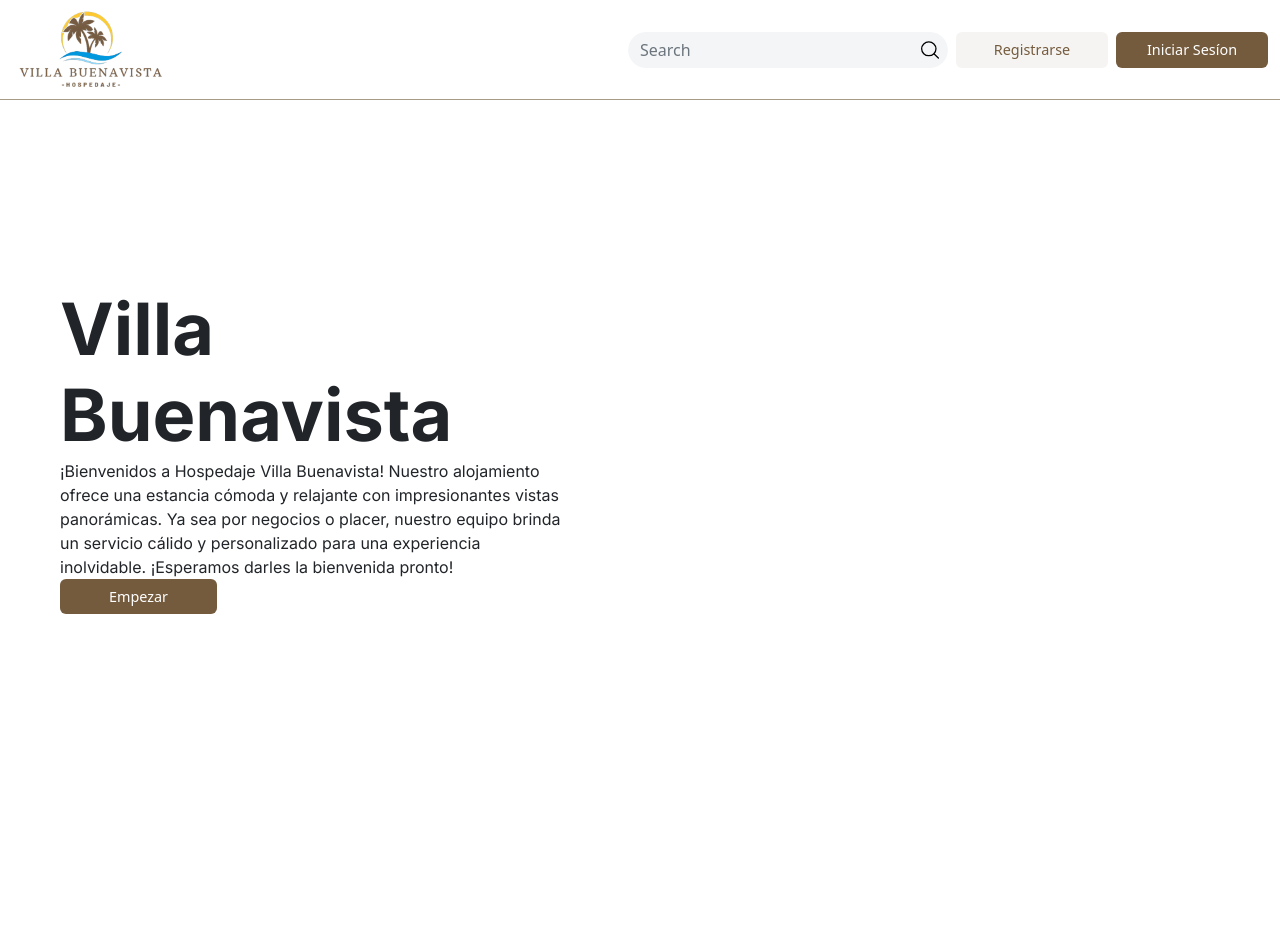
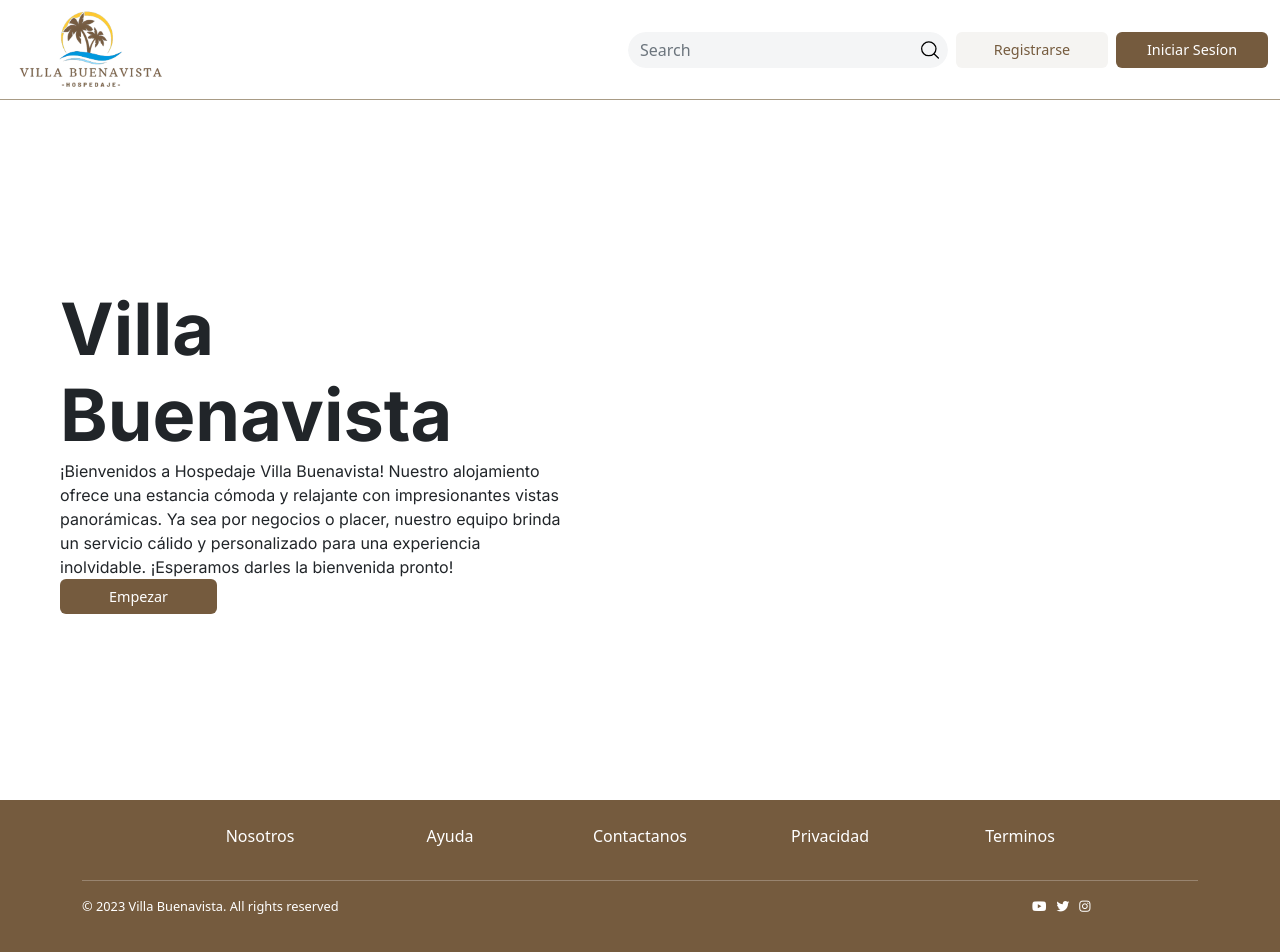
Before and after one commit to AndersonLe17/villabuenavista, a React (Create React App) app: page / in a window 1280 px wide. Shown: the top 952 px of the page. Before the commit the page ends 800 px from the top, so only its background shows below. Built offline with nearby package versions, Linux system fonts and the light colour scheme.

Commit message:
footer 80%

```diff
--- a/src/components/Content/LoginContent.jsx
+++ b/src/components/Content/LoginContent.jsx
@@ -8,7 +8,7 @@ const LoginContent = () => {
       <Col lg="6" xl="7" className="d-none d-lg-flex login-info">
         <InfoLogin
           title="Empieza a hacer tus reservas"
-          message="Si todavía no tienes una cuenta"
+          message="Si todavía no tienes una cuentas"
           to="/register"
         />
       </Col>
--- a/src/components/Footer/Footer.jsx
+++ b/src/components/Footer/Footer.jsx
@@ -1,9 +1,48 @@
+import React from "react";
 const Footer = () => {
   return (
-    <div>
-      {/* Julio 040623*/}
-      Footer
-    </div>
-  )
-}
+    <footer className="text-white py-4">
+      <div className="container">
+        <nav className="row justify-content-center flex-wrap">
+          <ul className="col-6 col-md-2 list-unstyled d-flex flex-column align-items-center">
+            <li className="text-center text-sm-start">Nosotros</li>
+          </ul>
+          <ul className="col-6 col-md-2 list-unstyled d-flex flex-column align-items-center">
+            <li className="text-center text-sm-start">Ayuda</li>
+          </ul>
+          <ul className="col-6 col-md-2 list-unstyled d-flex flex-column align-items-center">
+            <li className="text-center text-sm-start">Contactanos</li>
+          </ul>
+          <ul className="col-6 col-md-2 list-unstyled d-flex flex-column align-items-center">
+            <li className="text-center text-sm-start">Privacidad</li>
+          </ul>
+          <ul className="col-6 col-md-2 list-unstyled d-flex flex-column align-items-center">
+            <li className="text-center text-sm-start">Terminos</li>
+          </ul>
+        </nav>
+      </div>
+      <div className="container">
+        <hr />
+        <div className="row">
+          <div className="col">
+            <nav className="nav-end row justify-content-between align-items-center flex-wrap">
+              <ul className="col-11 col-md-2 list-unstyled d-flex flex-column align-items-left">
+                <li className="text-center text-sm-start">
+                  © 2023 Villa Buenavista. All rights reserved
+                </li>
+              </ul>
+              <ul className="col-11 col-md-2 list-unstyled d-flex flex-row align-items-center">
+                <li className="text-center text-sm-start">
+                  <i class="fa-brands fa-youtube"></i>
+                  <i class="fa-brands fa-twitter"></i>
+                  <i class="fa-brands fa-instagram"></i>
+                </li>
+              </ul>
+            </nav>
+          </div>
+        </div>
+      </div>
+    </footer>
+  );
+};
 export default Footer;
--- a/src/pages/Home.jsx
+++ b/src/pages/Home.jsx
@@ -1,5 +1,6 @@
 import { Banner } from "../components/Banner";
 import { Header } from "../components/Header";
+import { Footer } from "../components/Footer";
 
 const Home = () => {
   return (
@@ -7,6 +8,7 @@ const Home = () => {
       <Header>
         <Banner />
       </Header>
+      <Footer />
     </>
   );
 };
--- a/src/styles/App.scss
+++ b/src/styles/App.scss
@@ -275,3 +275,18 @@ header {
     }
   }
 }
+footer{
+  background-color: #755B3E;
+  background-attachment: fixed;
+  .nav-end{
+    li{
+      white-space: nowrap;
+      font-size: 0.8rem;
+      i{
+        color: #ffffff;
+        margin-right: 10px;
+      }
+    }
+
+  }
+}
```
